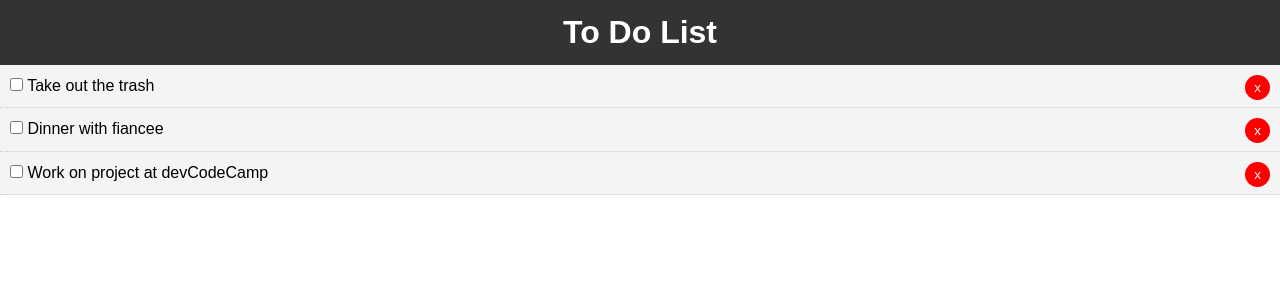
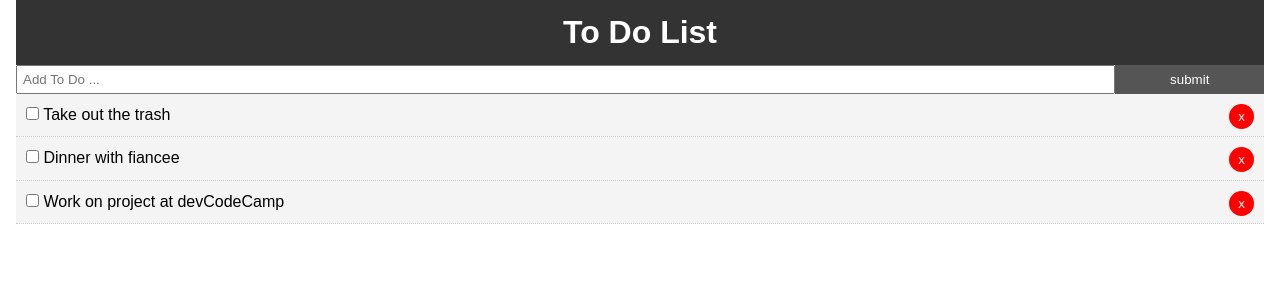
Before and after one commit to pothsn/ToDoListReactProject, a React (Create React App) app: page / in a window 1280 px wide. Shown: the top 300 px of the page. Built offline with nearby package versions, Linux system fonts and the light colour scheme.

Commit message:
Created add to do input box and submit button and tweaked some styling.

```diff
--- a/src/App.css
+++ b/src/App.css
@@ -13,3 +13,20 @@ a {
   color: #333;
   text-decoration: none;
 }
+
+.container {
+  padding: 0 1rem;
+}
+
+.btn {
+  display: inline-block;
+  border: none;
+  background: #555;
+  color: #fff;
+  padding: 7px 20px;
+  cursor: pointer;
+}
+
+.btn:hover {
+  background: #666;
+}
--- a/src/App.js
+++ b/src/App.js
@@ -1,6 +1,8 @@
 import React, { Component } from 'react';
 import Header from './components/layout/Header';
 import Todos from './components/Todos';
+import AddToDo from './components/AddToDo';
+
 import './App.css';
 
 class App extends Component {
@@ -42,9 +44,11 @@ class App extends Component {
   render() {
     return (
       <div className="App">
-        <Header />
-        <Todos todos={this.state.todos} markComplete={this.markComplete}
-        delTodo={this.delTodo}/>
+        <div className="container">
+          <Header />
+          <AddToDo />
+          <Todos todos={this.state.todos} markComplete={this.markComplete} delTodo={this.delTodo}/>
+        </div>
       </div>
     );
   }
--- /dev/null
+++ b/src/components/AddToDo.js
@@ -0,0 +1,23 @@
+import React, { Component } from 'react'
+
+export class AddToDo extends Component {
+    render() {
+        return (
+            <form style={{ display : 'flex' }}>
+                <input
+                    type="text"
+                    name="title"
+                    style={{ flex: '10', padding: '5px' }}
+                    placeholder="Add To Do ..."
+                />
+                <input type="submit"
+                    value="submit"
+                    className="btn"
+                    style={{flex: '1'}}
+                />
+            </form>
+        )
+    }
+}
+
+export default AddToDo
```
